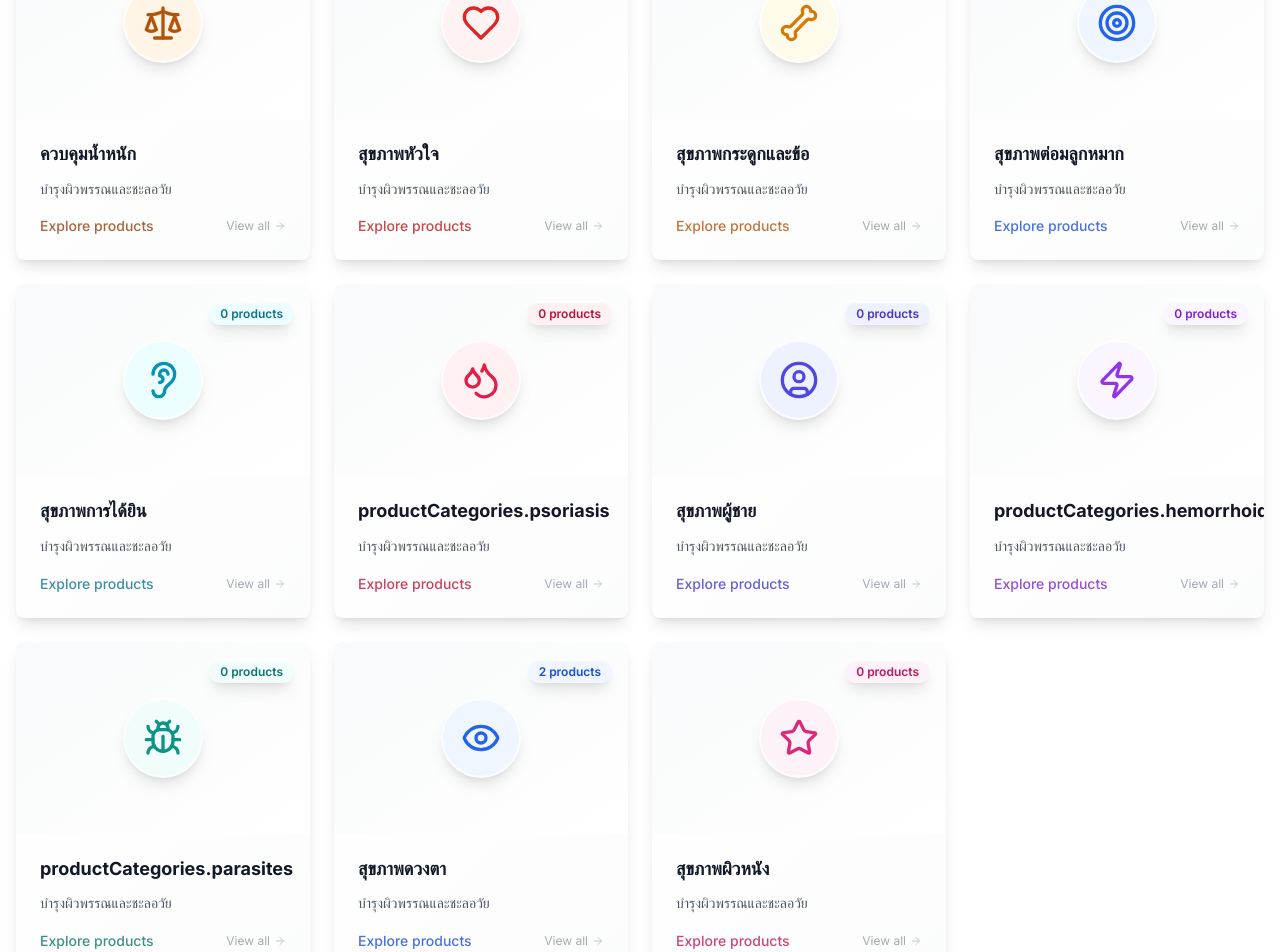
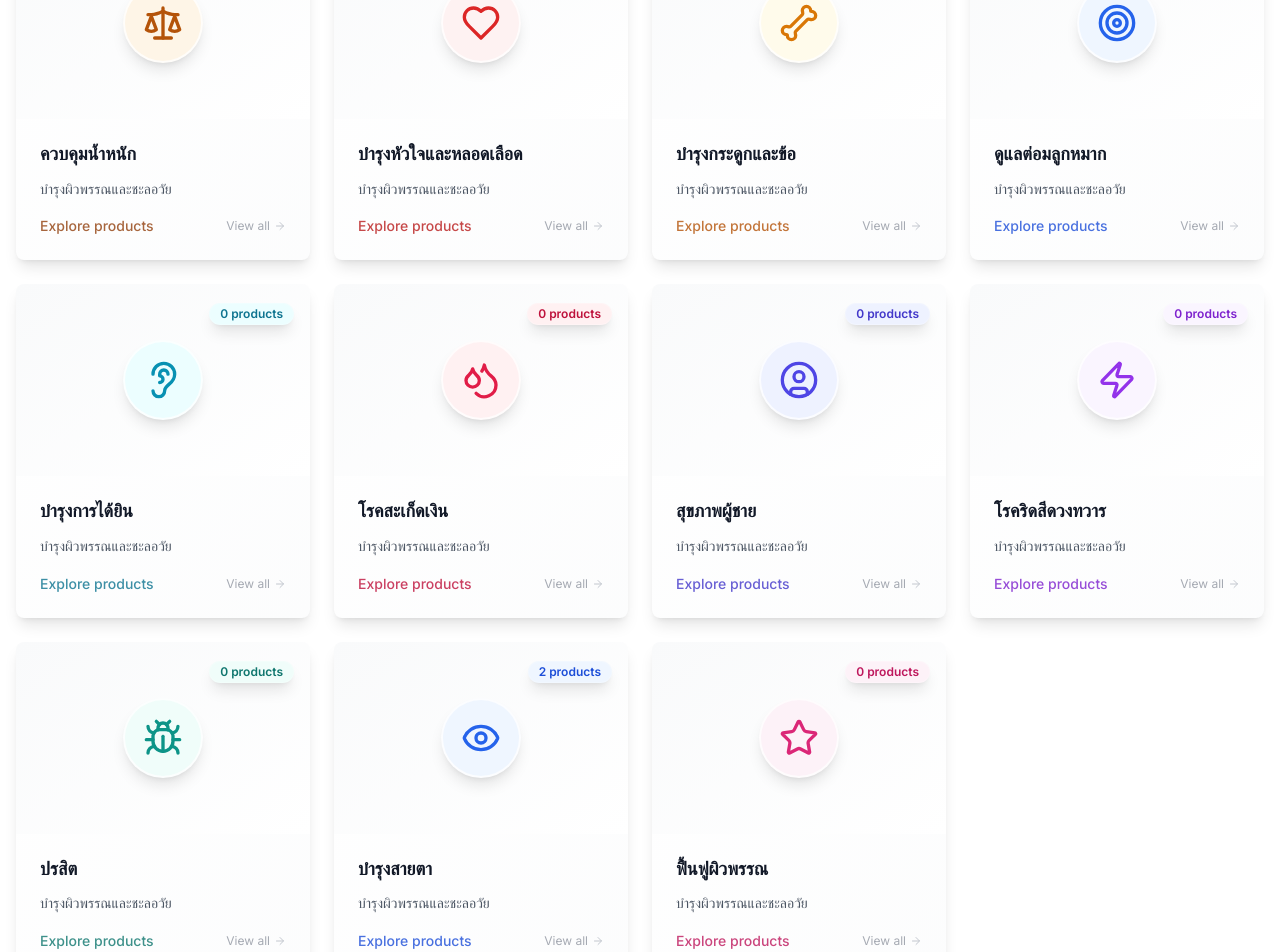
Before and after one commit to herboloid/thai-herbal-haven, a React (Vite) app: page / in a window 1280 px wide. Shown: the part 1044-1996 px from the top of the page. Built offline with nearby package versions, Linux system fonts and the light colour scheme; no server answers.

Commit message:
Fix: Display correct category names

```diff
--- a/src/i18n/index.ts
+++ b/src/i18n/index.ts
@@ -78,17 +78,17 @@ const resources = {
       },
       "productCategories": {
         "all": "All Categories",
-        "beauty-supplement": "Beauty & Anti-Aging",
-        "weight-loss": "Weight Control",
+        "weight-loss": "Weight Loss",
+        "heart-health": "Heart Health",
+        "bone-joint": "Bone & Joint",
+        "prostate-health": "Prostate Health",
+        "hearing-health": "Hearing Health",
+        "psoriasis": "Psoriasis",
+        "mens-health": "Men's Health",
+        "hemorrhoids": "Hemorrhoids",
+        "parasites": "Parasites",
         "eye-health": "Eye Health",
-        "detox-health": "Detox & Cleanse",
-        "digestive-health": "Digestive Health",
-        "skin-health": "Skin Health",
-        "hearing-health": "Hearing Health",
-        "mens-health": "Men's Health",
-        "prostate-health": "Prostate Health",
-        "bone-joint": "Bone & Joint",
-        "heart-health": "Heart Health"
+        "skin-health": "Skin Rejuvenation"
       },
       "common": {
         "loading": "Loading...",
@@ -200,17 +200,17 @@ const resources = {
       },
       "productCategories": {
         "all": "ทุกหมวดหมู่",
-        "beauty-supplement": "ความงามและต้านอนุมูลอิสระ",
         "weight-loss": "ควบคุมน้ำหนัก",
-        "eye-health": "สุขภาพดวงตา",
-        "detox-health": "ดีท็อกซ์และล้างพิษ",
-        "digestive-health": "สุขภาพระบบย่อย",
-        "skin-health": "สุขภาพผิวหนัง",
-        "hearing-health": "สุขภาพการได้ยิน",
+        "heart-health": "บำรุงหัวใจและหลอดเลือด",
+        "bone-joint": "บำรุงกระดูกและข้อ",
+        "prostate-health": "ดูแลต่อมลูกหมาก",
+        "hearing-health": "บำรุงการได้ยิน",
+        "psoriasis": "โรคสะเก็ดเงิน",
         "mens-health": "สุขภาพผู้ชาย",
-        "prostate-health": "สุขภาพต่อมลูกหมาก",
-        "bone-joint": "สุขภาพกระดูกและข้อ",
-        "heart-health": "สุขภาพหัวใจ"
+        "hemorrhoids": "โรคริดสีดวงทวาร",
+        "parasites": "ปรสิต",
+        "eye-health": "บำรุงสายตา",
+        "skin-health": "ฟื้นฟูผิวพรรณ"
       },
       "common": {
         "loading": "กำลังโหลด...",
```
